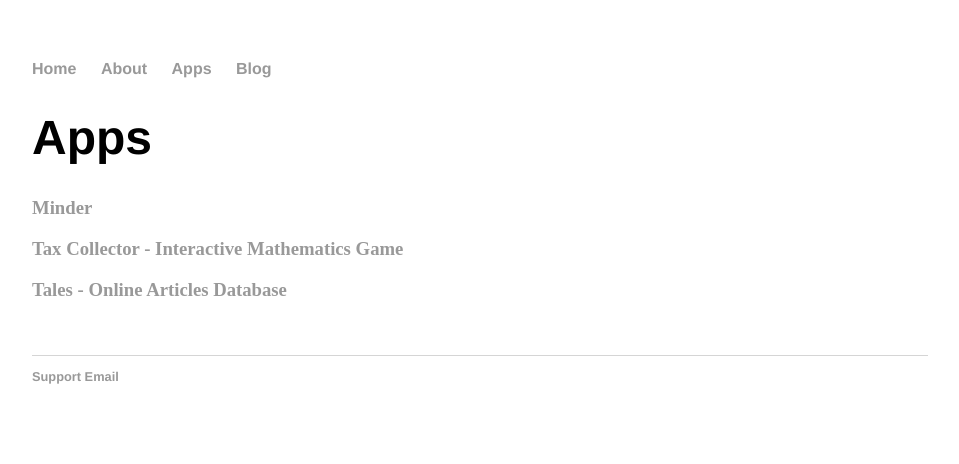
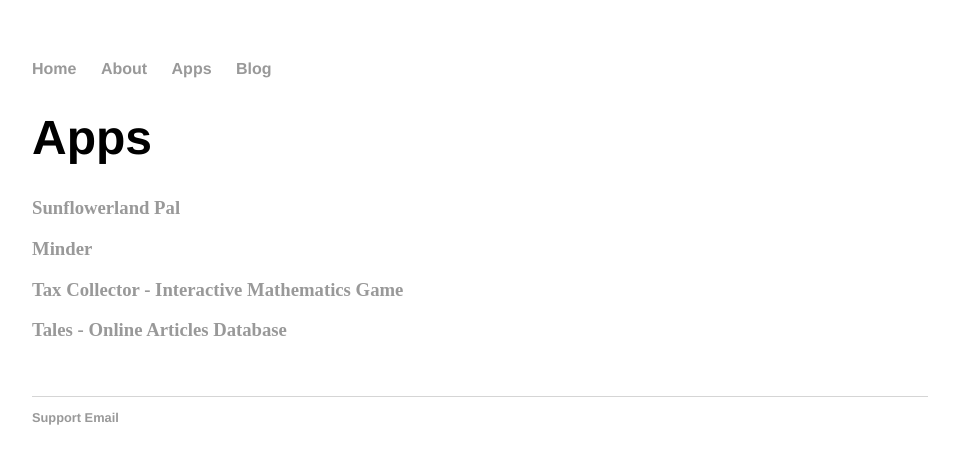
Before and after one commit to Wattholm/Wattholm.github.io, a Jekyll site: the page built from apps/index.md, in a window 1280 px wide. Shown: the top 464 px of the page, without its empty margins (160-1119 px from the left). Built offline with Jekyll 4.4.1, drawn with Linux system fonts in a browser that asks for light colours; our own code applies the rules of GitHub Pages for plain Markdown files.

Commit message:
Update Sunflowerland Pal to index

```diff
--- a/apps/index.md
+++ b/apps/index.md
@@ -1,4 +1,6 @@
 # Apps
+
+### [Sunflowerland Pal](http://wattholm.github.io/apps/sfpal)
 
 ### [Minder](http://wattholm.github.io/apps/minder)
 
```
